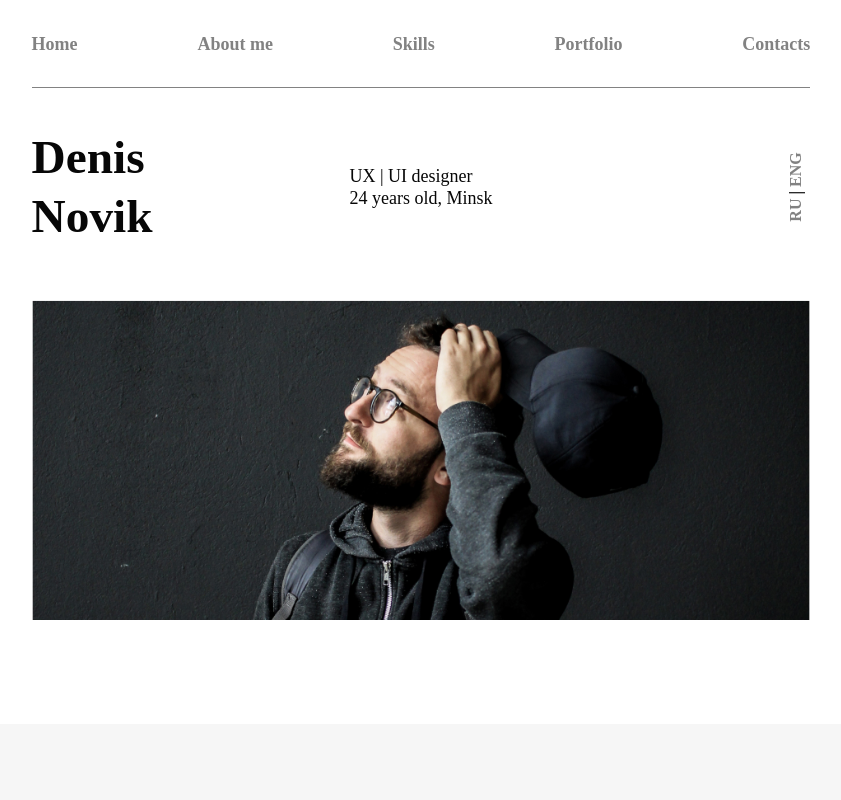
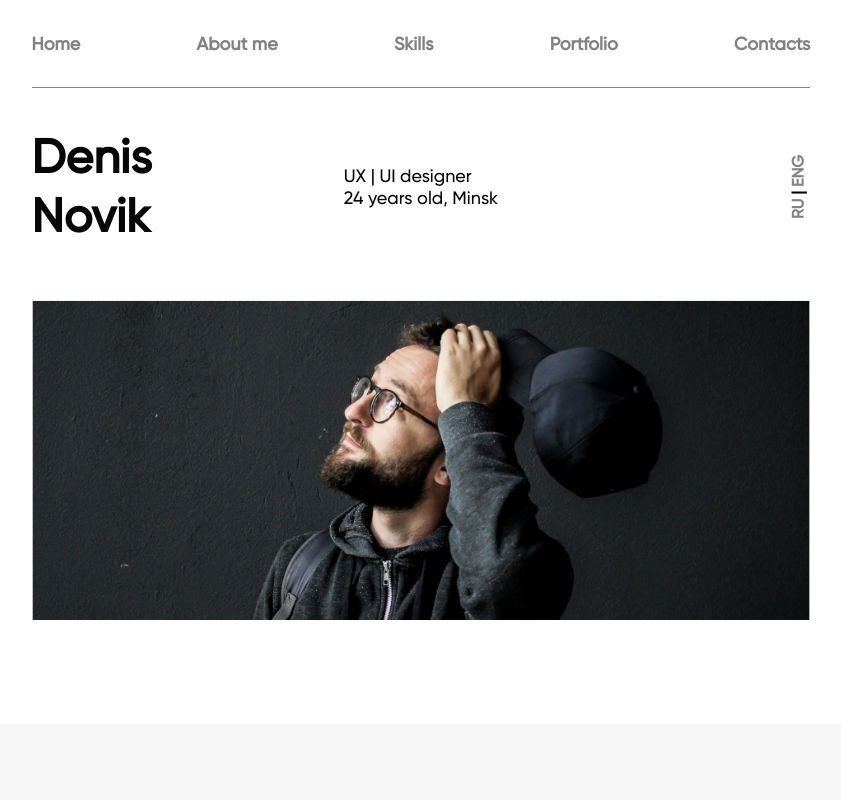
Before and after one commit to Plu33ha/TestPage, a plain HTML site: page index.html in a window 1280 px wide. Shown: the top 800 px of the page, without its empty margins (219-1060 px from the left). Drawn offline with Linux system fonts and the light colour scheme; the site is published under a folder, as on GitHub Pages, so addresses that start at the root find nothing.

Commit message:
Update style.css

```diff
--- a/style.css
+++ b/style.css
@@ -62,7 +62,7 @@ h1, h2, h3, h4, h5, h6 {
 /*-----------------------------------------*/
 @font-face {
   font-family: Gilroy;
-  src: url(/fonts/gilroy-medium.ttf);
+  src: url(fonts/gilroy-medium.ttf);
 }
 /*------------------------------------------------
                       header
```
